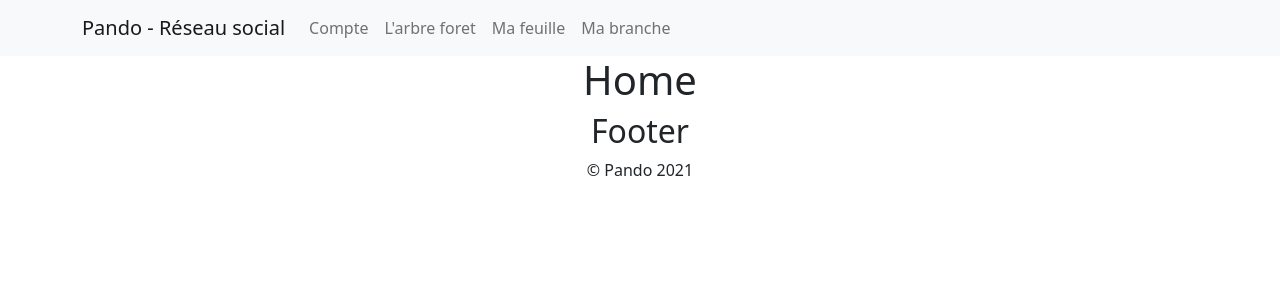
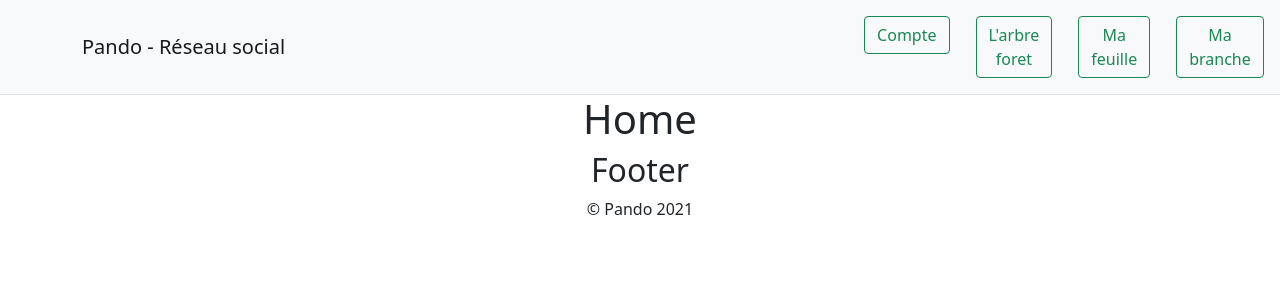
Before and after one commit to Gaz-o/projet-pando, a React (Create React App) app: page / in a window 1280 px wide. Shown: the top 300 px of the page. Built offline with nearby package versions, Linux system fonts and the light colour scheme.

Commit message:
config design menu partie 2

```diff
--- a/src/layout/header/header.css
+++ b/src/layout/header/header.css
@@ -1,3 +1,5 @@
-#basic-navbar-nav{
-text-align: center;
+.navbar-collapse{
+padding-left:550px;
 }
+
+.nav-link{margin-left:5px;margin-right:5px;}
--- a/src/layout/header/header.js
+++ b/src/layout/header/header.js
@@ -1,5 +1,5 @@
 import 'bootstrap/dist/css/bootstrap.min.css';
-import {Navbar,Container,Nav} from 'react-bootstrap';
+import {Navbar,Container,Nav, Button} from 'react-bootstrap';
 import "./header.css";
 import {Link} from 'react-router-dom';
 
@@ -10,7 +10,7 @@ function Header() {
 
         <div>
 
-            <Navbar bg="light" expand="lg">
+            <Navbar bg="light" expand="lg" className="border-bottom">
 
                 <Container>
 
@@ -22,10 +22,10 @@ function Header() {
 
                                 <Nav className="me-auto">
 
-                                        <Link className="nav-link" to="/compte">Compte</Link>
-                                        <Link className="nav-link" to="/feed">L'arbre foret</Link>
-                                        <Link className="nav-link" to="/post">Ma feuille</Link>
-                                        <Link className="nav-link" to="/maPage">Ma branche</Link>
+                                        <Link className="nav-link" to="/compte"><Button variant="outline-success" className="button">Compte</Button></Link>
+                                        <Link className="nav-link" to="/feed"><Button variant="outline-success" className="button">L'arbre foret</Button></Link>
+                                        <Link className="nav-link" to="/post"><Button variant="outline-success" className="button">Ma feuille</Button></Link>
+                                        <Link className="nav-link" to="/maPage"><Button variant="outline-success" className="button">Ma branche</Button></Link>
 
                                 </Nav>
 
```
